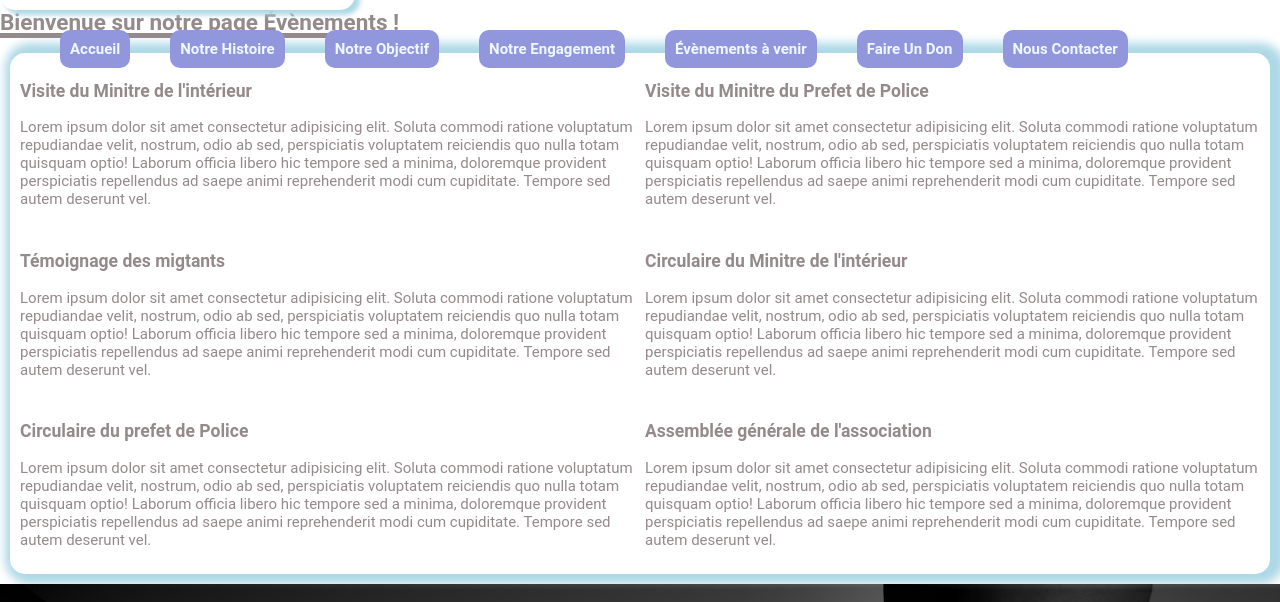
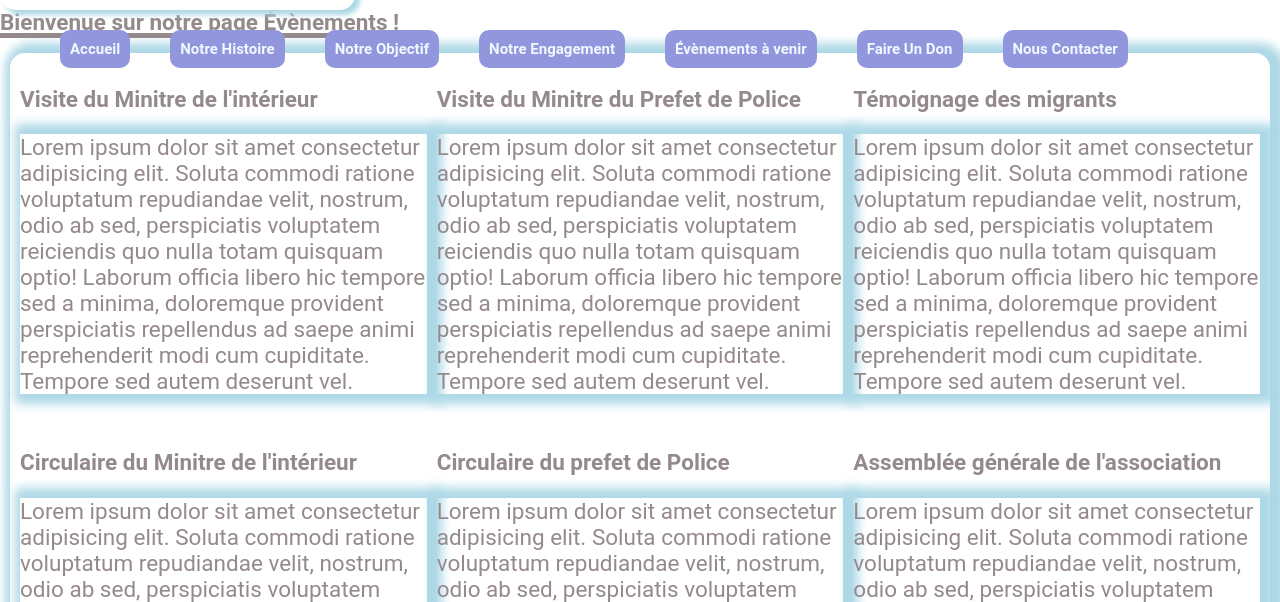
Before and after one commit to zeba79/Evaluation-html5-CSS-git, a plain HTML site: page evenements.html in a window 1280 px wide. Shown: the part 130-732 px from the top of the page. Drawn offline with Linux system fonts and the light colour scheme.

Commit message:
#html5 ajout class=actions dans div

```diff
--- a/evenements.html
+++ b/evenements.html
@@ -36,15 +36,15 @@
   Bienvenue sur notre page Évènements !
 </h2>
 <section class="evenements">
-  <div>
+  <div class="actions">
+    <h3>
+      Visite du Minitre de l'intérieur
+    </h3>
     <p class="events">
-      <h3>
-        Visite du Minitre de l'intérieur
-      </h3>
       Lorem ipsum dolor sit amet consectetur adipisicing elit. Soluta commodi ratione voluptatum repudiandae velit, nostrum, odio ab sed, perspiciatis voluptatem reiciendis quo nulla totam quisquam optio! Laborum officia libero hic tempore sed a minima, doloremque provident perspiciatis repellendus ad saepe animi reprehenderit modi cum cupiditate. Tempore sed autem deserunt vel.
     </p>
   </div>
-  <div>
+  <div class="actions">
     <h3>
       Visite du Minitre du Prefet de Police
     </h3>
@@ -52,15 +52,15 @@
       Lorem ipsum dolor sit amet consectetur adipisicing elit. Soluta commodi ratione voluptatum repudiandae velit, nostrum, odio ab sed, perspiciatis voluptatem reiciendis quo nulla totam quisquam optio! Laborum officia libero hic tempore sed a minima, doloremque provident perspiciatis repellendus ad saepe animi reprehenderit modi cum cupiditate. Tempore sed autem deserunt vel.
     </p>
   </div>
-  <div>
+  <div class="actions">
     <h3>
-      Témoignage des migtants
+      Témoignage des migrants
     </h3>
     <p class="events">
       Lorem ipsum dolor sit amet consectetur adipisicing elit. Soluta commodi ratione voluptatum repudiandae velit, nostrum, odio ab sed, perspiciatis voluptatem reiciendis quo nulla totam quisquam optio! Laborum officia libero hic tempore sed a minima, doloremque provident perspiciatis repellendus ad saepe animi reprehenderit modi cum cupiditate. Tempore sed autem deserunt vel.
     </p>
   </div>
-  <div>
+  <div class="actions">
     <h3>
       Circulaire du Minitre de l'intérieur
     </h3>
@@ -68,7 +68,7 @@
       Lorem ipsum dolor sit amet consectetur adipisicing elit. Soluta commodi ratione voluptatum repudiandae velit, nostrum, odio ab sed, perspiciatis voluptatem reiciendis quo nulla totam quisquam optio! Laborum officia libero hic tempore sed a minima, doloremque provident perspiciatis repellendus ad saepe animi reprehenderit modi cum cupiditate. Tempore sed autem deserunt vel.
     </p>
   </div>
-  <div>
+  <div class="actions">
     <h3>
       Circulaire du prefet de Police
     </h3>
@@ -76,7 +76,7 @@
       Lorem ipsum dolor sit amet consectetur adipisicing elit. Soluta commodi ratione voluptatum repudiandae velit, nostrum, odio ab sed, perspiciatis voluptatem reiciendis quo nulla totam quisquam optio! Laborum officia libero hic tempore sed a minima, doloremque provident perspiciatis repellendus ad saepe animi reprehenderit modi cum cupiditate. Tempore sed autem deserunt vel.
     </p>
   </div>
-  <div>
+  <div class="actions">
     <h3>
       Assemblée générale de l'association
     </h3>
--- a/style.css
+++ b/style.css
@@ -166,7 +166,15 @@ footer{
 /* evenements.html*/
 .evenements{
   display: grid;
-  grid-template-columns: repeat(2,1fr);
+  grid-template-columns: repeat(3,1fr);
+  height: 80%;
   gap: 10px;
 
 }
+
+.events, h3{
+  font-size: 1.5em;
+}
+.events{
+  box-shadow: 5px 0px 10px 10px lightblue;
+}
```
